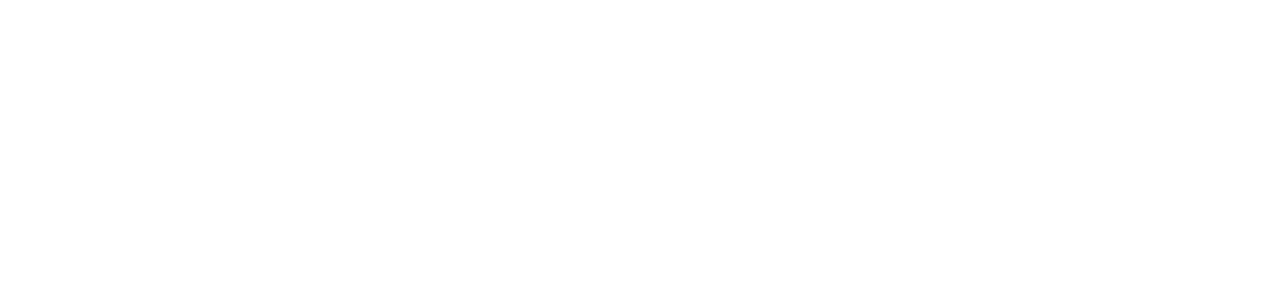
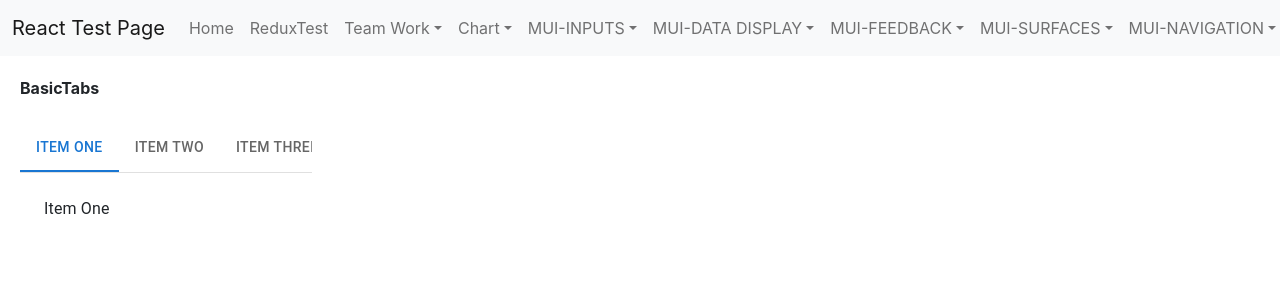
Before and after one commit to jinseok1306/React-Test, a React (Create React App) app in the folder ReactProject/client_app/: page /MUI/TabsPage in a window 1280 px wide. Before the commit this address had no page. Shown: the top 300 px of the page. Built offline with nearby package versions, Linux system fonts and the light colour scheme.

Commit message:
MUI TabsPage 테스트 완료

```diff
--- a/ReactProject/client_app/src/App.tsx
+++ b/ReactProject/client_app/src/App.tsx
@@ -55,6 +55,7 @@
                   <Route path="/MUI/DrawerPage" element={<Page.DrawerPage />} />
                   <Route path="/MUI/MenuPage" element={<Page.MenuPage />} />
                   <Route path="/MUI/StepperPage" element={<Page.StepperPage />} />
+                  <Route path="/MUI/TabsPage" element={<Page.TabsPage />} />
               </Routes>
           </Provider>
     </div>
--- a/ReactProject/client_app/src/components/Menu.tsx
+++ b/ReactProject/client_app/src/components/Menu.tsx
@@ -70,6 +70,7 @@
                                 <NavDropdown.Item><Link to="/MUI/DrawerPage" style={{ color: 'rgba(0, 0, 0, 0.55)', textDecoration: 'none' }}>DrawerPage</Link></NavDropdown.Item>
                                 <NavDropdown.Item><Link to="/MUI/MenuPage" style={{ color: 'rgba(0, 0, 0, 0.55)', textDecoration: 'none' }}>MenuPage</Link></NavDropdown.Item>
                                 <NavDropdown.Item><Link to="/MUI/StepperPage" style={{ color: 'rgba(0, 0, 0, 0.55)', textDecoration: 'none' }}>StepperPage</Link></NavDropdown.Item>
+                                <NavDropdown.Item><Link to="/MUI/TabsPage" style={{ color: 'rgba(0, 0, 0, 0.55)', textDecoration: 'none' }}>TabsPage</Link></NavDropdown.Item>
                             </NavDropdown>
                         </Nav>
                     </Navbar.Collapse>
--- /dev/null
+++ b/ReactProject/client_app/src/components/Tabs/BasicTabs.tsx
@@ -0,0 +1,67 @@
+import * as React from 'react';
+import Tabs from '@mui/material/Tabs';
+import Tab from '@mui/material/Tab';
+import Typography from '@mui/material/Typography';
+import Box from '@mui/material/Box';
+
+interface TabPanelProps {
+    children?: React.ReactNode;
+    index: number;
+    value: number;
+}
+
+function TabPanel(props: TabPanelProps) {
+    const { children, value, index, ...other } = props;
+
+    return (
+        <div
+            role="tabpanel"
+            hidden={value !== index}
+            id={`simple-tabpanel-${index}`}
+            aria-labelledby={`simple-tab-${index}`}
+            {...other}
+        >
+            {value === index && (
+                <Box sx={{ p: 3 }}>
+                    <Typography>{children}</Typography>
+                </Box>
+            )}
+        </div>
+    );
+}
+
+function a11yProps(index: number) {
+    return {
+        id: `simple-tab-${index}`,
+        'aria-controls': `simple-tabpanel-${index}`,
+    };
+}
+
+export default function BasicTabs() {
+    const [value, setValue] = React.useState(0);
+
+    const handleChange = (event: React.SyntheticEvent, newValue: number) => {
+        setValue(newValue);
+    };
+
+    return (
+        <Box sx={{ width: '100%' }}>
+            <Box sx={{ borderBottom: 1, borderColor: 'divider' }}>
+                <Tabs value={value} onChange={handleChange} aria-label="basic tabs example">
+                    <Tab label="Item One" {...a11yProps(0)} />
+                    <Tab label="Item Two" {...a11yProps(1)} />
+                    <Tab label="Item Three" {...a11yProps(2)} />
+                </Tabs>
+            </Box>
+            <TabPanel value={value} index={0}>
+                Item One
+            </TabPanel>
+            <TabPanel value={value} index={1}>
+                Item Two
+            </TabPanel>
+            <TabPanel value={value} index={2}>
+                Item Three
+            </TabPanel>
+        </Box>
+    );
+}
--- /dev/null
+++ b/ReactProject/client_app/src/pages/MUI/TabsPage.tsx
@@ -0,0 +1,22 @@
+import React, { useCallback, useState } from "react";
+import Menu from '../../components/Menu';
+import Grid from '@mui/material/Grid';
+import BasicTabs from '../../components/Tabs/BasicTabs';
+
+const TabsPage = () => {
+    return (
+        <div>
+            <Menu />
+            <div style={{ margin: 20 }}>
+                <Grid container rowSpacing={1} columnSpacing={{ xs: 1, sm: 2, md: 3 }}>
+                    <Grid item xs={3}>
+                        <b>BasicTabs</b><div>&nbsp;</div>
+                        <BasicTabs />
+                    </Grid>
+                </Grid>
+            </div>
+        </div>
+    );
+};
+
+export default TabsPage;
--- a/ReactProject/client_app/src/pages/index.tsx
+++ b/ReactProject/client_app/src/pages/index.tsx
@@ -43,3 +43,4 @@
 export { default as DrawerPage } from './MUI/DrawerPage';
 export { default as MenuPage } from './MUI/MenuPage';
 export { default as StepperPage } from './MUI/StepperPage';
+export { default as TabsPage } from './MUI/TabsPage';
```
Also changed, not shown: 1 other file (tests, documents, lock files or other folders).
